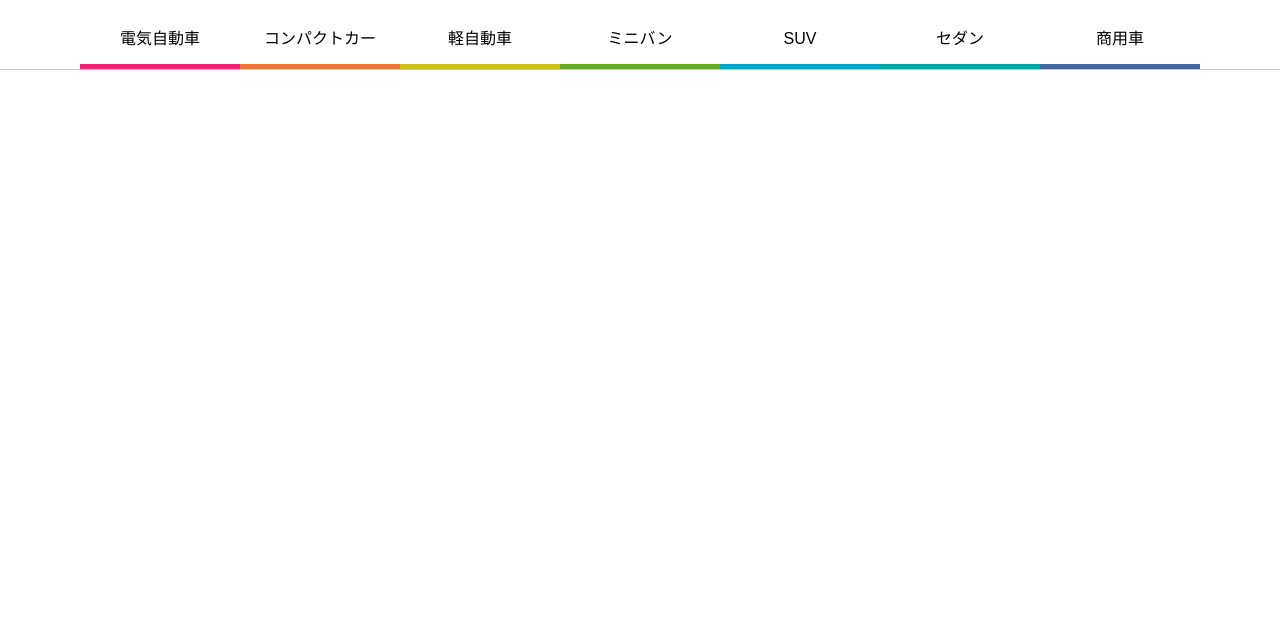
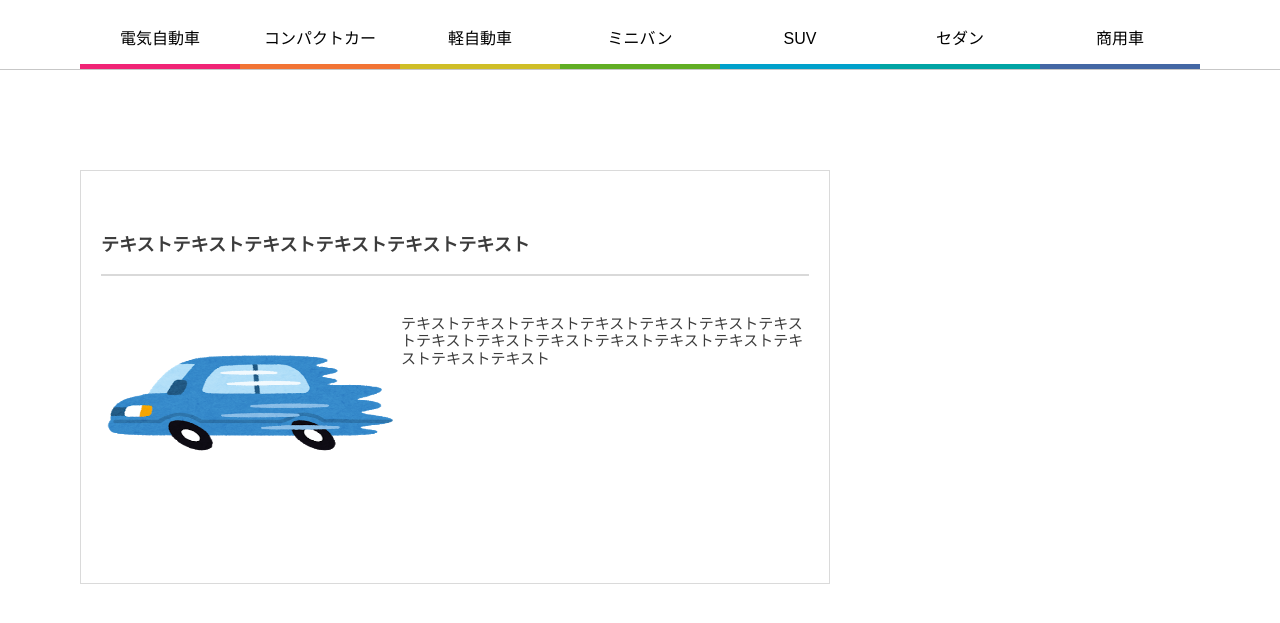
Before and after one commit to ShunyaKato/hello-world, a website: page index.html in a window 1280 px wide. Shown: the part 171-794 px from the top of the page. Drawn offline with nearby package versions, Linux system fonts and the light colour scheme; a web font is replaced by a local one.

Commit message:
make article template

```diff
--- a/frontend/scss/style.scss
+++ b/frontend/scss/style.scss
@@ -30,11 +30,17 @@ body {
   height: 2000px;
 }
 
+.container {
+  width: 1120px;
+  margin: 0 auto;
+}
+
 header {
   width: 100%;
   background-color: rgba(51, 51, 51, 1);
   height: 50px;
   position: fixed;
+  z-index: 2000;
   .headerlogo {
     background-color: rgba(139 , 0, 0, 1);
     width: 60px;
@@ -115,9 +121,9 @@ header {
   background-color: rgba(255, 255, 255, 1);
   border-bottom: 1px solid rgba(69, 69, 69, 0.3);
   padding-top: 100px;
-  .container {
-    width: 1120px;
-    margin: 0 auto;
+  // .container {
+    // width: 1120px;
+    // margin: 0 auto;
     .menuLogoBanner {
       overflow: hidden;
       display: -webkit-flex;
@@ -194,5 +200,46 @@ header {
         }
       }
     }
+  // }
+}
+
+.mainContent {
+  background-color: rgba(241, 241, 241, 1);
+  .content {
+    padding-top: 100px;
+    width: 750px;
+    float: left;
+    .airticle {
+      border: 1px solid rgba(218, 218, 218, 1);
+      height: 362px;
+      margin-bottom: 16px;
+      padding: 30px 20px 20px 20px;
+      h1 {
+        width:708px;
+        padding-bottom: 15px;
+        margin-bottom: 2px;
+        border-bottom: 2px solid rgba(68, 68, 68, 0.2);
+        a {
+          font-family: 'Hiragino Kaku Gothic ProN';
+          font-size: 18px;
+          color: rgba(60, 60, 60, 1);
+        }
+      }
+      .airticleMain {
+        margin: 40px 0px;
+        img {
+          display: block;
+          width: 300px;
+          height: 168.75px;
+         float: left;
+        }
+        p{
+          font-family: 'Hiragino Kaku Gothic ProN';
+          font-size: 15px;
+          color: rgba(60, 60, 60, 1);
+          margin: 0px;
+        }
+      }
+    }
   }
 }
--- a/index.html
+++ b/index.html
@@ -31,6 +31,7 @@
       </li>
     </ul>
   </header>
+
   <div class="menus">
     <div class="container">
       <div class="menuLogoBanner">
@@ -102,6 +103,34 @@
       </ul>
     </div>
   </div>
+
+  <div class="mainContent">
+    <div class="container">
+      <div class="content">
+        <div class="airticle">
+          <h1 class="airticleTitle">
+            <a href="#">
+              テキストテキストテキストテキストテキストテキスト
+            </a>
+          </h1>
+          <div class="airticleMain">
+            <a href="#">
+              <img src="assets/imgs/logo.png" alt="">
+            </a>
+            <p class="airticleText">
+              <a href="#">
+                テキストテキストテキストテキストテキストテキストテキストテキストテキストテキストテキストテキストテキストテキストテキストテキスト
+              </a>
+            </p>
+          </div>
+        </div>
+      </div>
+      <div class="sidebar">
+
+      </div>
+    </div>
+  </div>
+
   <footer>
 
   </footer>
```
Also changed, not shown: assets/styles/style.css, 2 other files.
